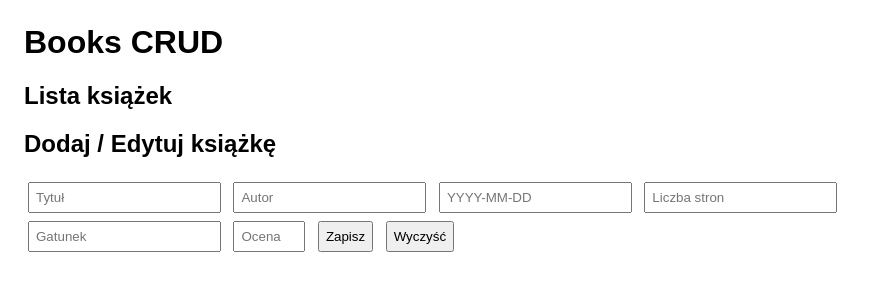
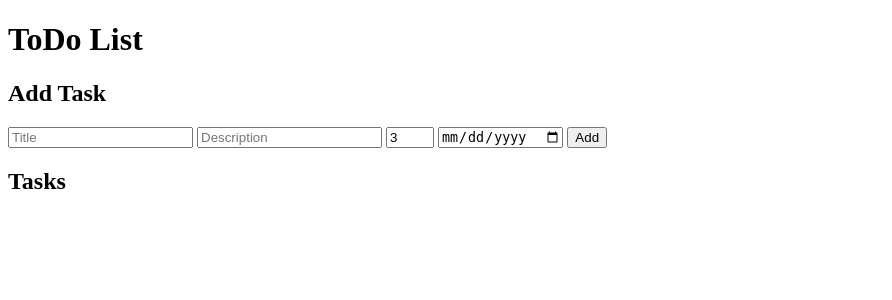
Before and after one commit to DanielTymoshenko-ux/CRUD-project, a Python web app: template templates/index.html in a window 1280 px wide. Shown: the top 300 px of the page, without its empty margins (0-892 px from the left). Run offline with Jinja, Linux system fonts and the light colour scheme; the template is opened without the code that fills it, so the values that code supplies are empty.

Commit message:
Change HTML structure for ToDo List application

```diff
--- a/templates/index.html
+++ b/templates/index.html
@@ -1,33 +1,22 @@
-<!doctype html>
-<html lang="pl">
+<!DOCTYPE html>
+<html lang="en">
 <head>
-<meta charset="utf-8">
-<meta name="viewport" content="width=device-width,initial-scale=1">
-<title>Books CRUD</title>
-<style>
-body{font-family:Arial,Helvetica,sans-serif;max-width:900px;margin:24px}
-input,button{padding:6px;margin:4px}
-.book{border:1px solid #ddd;padding:8px;margin:6px 0;border-radius:6px}
-</style>
+  <meta charset="UTF-8">
+  <title>ToDo CRUD</title>
+  <script src="/static/script.js" defer></script>
 </head>
 <body>
-<h1>Books CRUD</h1>
-<section>
-<h2>Lista książek</h2>
-<div id="books"></div>
-</section>
-<section>
-<h2>Dodaj / Edytuj książkę</h2>
-<input id="bookId" type="hidden">
-<input id="title" placeholder="Tytuł">
-<input id="author" placeholder="Autor">
-<input id="published_date" placeholder="YYYY-MM-DD">
-<input id="pages" type="number" min="0" placeholder="Liczba stron">
-<input id="genre" placeholder="Gatunek">
-<input id="rating" type="number" min="0" max="5" step="0.1" placeholder="Ocena (0-5)">
-<button id="saveBtn">Zapisz</button>
-<button id="clearBtn">Wyczyść</button>
-</section>
-<script src="app.js"></script>
+  <h1>ToDo List</h1>
+  <h2>Add Task</h2>
+  <form id="addForm" onsubmit="event.preventDefault(); addTask();">
+    <input type="text" id="taskTitle" placeholder="Title" required>
+    <input type="text" id="taskDesc" placeholder="Description">
+    <input type="number" id="taskPriority" placeholder="Priority (1–5)" min="1" max="5" value="3">
+    <input type="date" id="taskDeadline" placeholder="Deadline">
+    <button type="submit">Add</button>
+  </form>
+
+  <h2>Tasks</h2>
+  <ul id="taskList"></ul>
 </body>
 </html>
```
